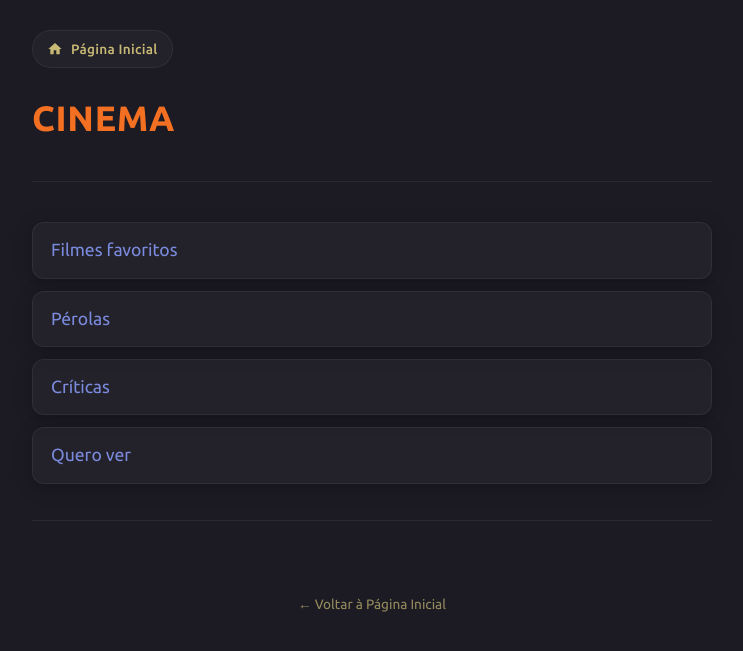
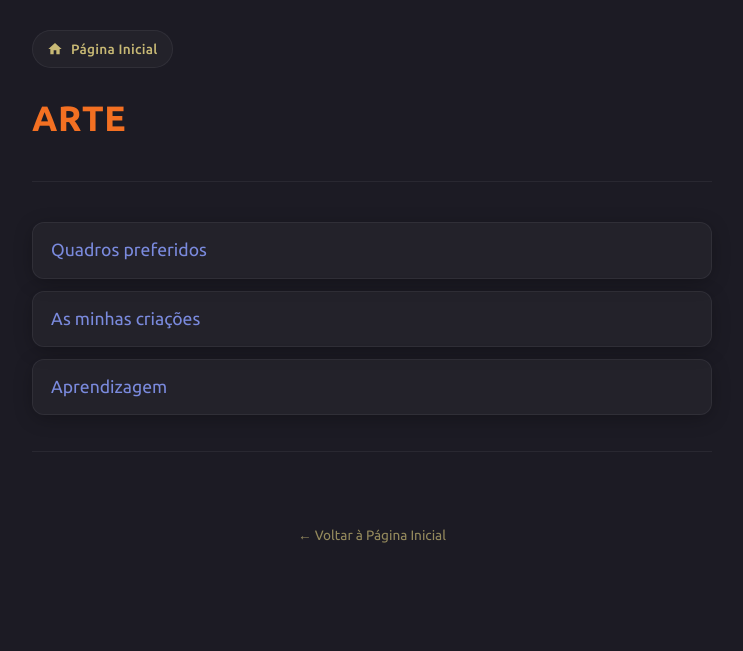
Before and after one commit to joaquim-capitao/joaquim-capitao.github.io, a Jekyll site: the page arte/index.html, which Jekyll copies as it is, in a window 1280 px wide. Shown: the top 651 px of the page, without its empty margins (268-1011 px from the left). Built offline with Jekyll 4.4.1, drawn with Linux system fonts in a browser that asks for light colours.

Commit message:
Change title and header from 'Cinema' to 'Arte'

```diff
--- a/arte/index.html
+++ b/arte/index.html
@@ -3,7 +3,7 @@
 <head>
   <meta charset="UTF-8">
   <meta name="viewport" content="width=device-width, initial-scale=1.0">
-  <title>Cinema</title>
+  <title>Arte</title>
 
   <!-- Fonte Ubuntu do Google Fonts -->
   <link rel="preconnect" href="https://fonts.googleapis.com">
@@ -231,15 +231,14 @@
     </nav>
 
     <header>
-      <h1 id="cinema">Cinema</h1>
+      <h1 id="arte">Arte</h1>
     </header>
 
     <ul class="chronicles-list" id="chronicles-list">
 
-     <li><a href="https://joaquim-capitao.github.io/cinema/filmes-favoritos"><span class="title">Filmes favoritos</span></a></li>
-     <li><a href="https://joaquim-capitao.github.io/cinema/perolas"><span class="title">Pérolas</span></a></li>
-     <li><a href="https://joaquim-capitao.github.io/cinema/criticas"><span class="title">Críticas</span></a></li>
-     <li><a href="https://joaquim-capitao.github.io/cinema/quero-ver"><span class="title">Quero ver</span></a></li>
+     <li><a href="https://joaquim-capitao.github.io/cinema/quadros-preferidos"><span class="title">Quadros preferidos</span></a></li>
+     <li><a href="https://joaquim-capitao.github.io/cinema/as-minhas-criacoes"><span class="title">As minhas criações</span></a></li>
+     <li><a href="https://joaquim-capitao.github.io/cinema/aprendizagem"><span class="title">Aprendizagem</span></a></li>
 
 
     </ul>
```
